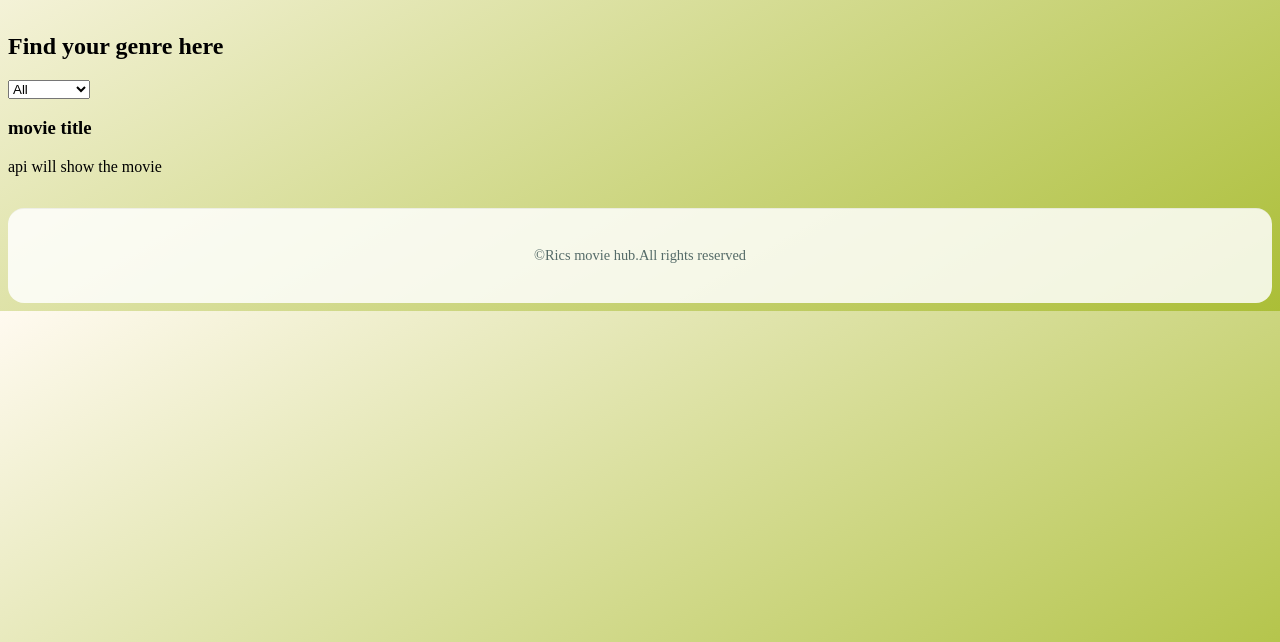
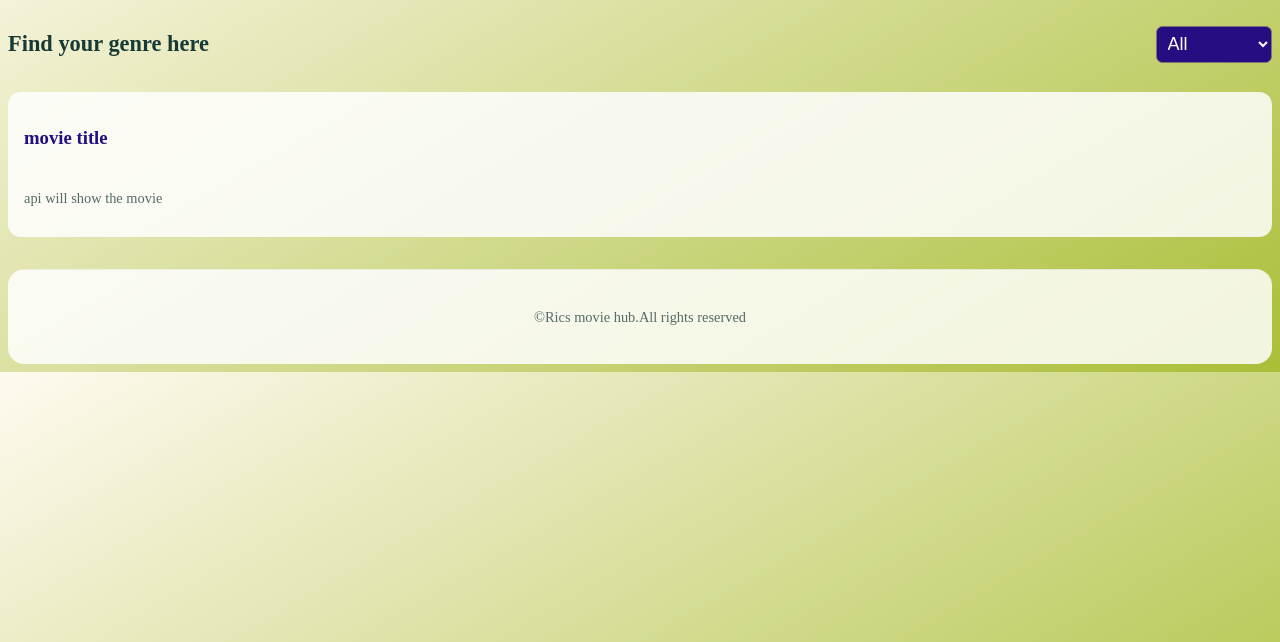
Before and after one commit to ricmusyoki-glitch/movie-repo, a plain HTML site: page movie.html in a window 1280 px wide. Shown: the part 158-800 px from the top of the page. Drawn offline with Linux system fonts and the light colour scheme.

Commit message:
Modified style.css

```diff
--- a/style.css
+++ b/style.css
@@ -272,3 +272,63 @@ footer p {
   color: var(--muted);
   font-size: 0.9rem;
 }
+
+/* MOvie.html page stylings*/
+.movies-page {
+  padding: 2rem 1rem;
+}
+
+/* Top section */
+.movie-section {
+  display: flex;
+  justify-content: space-between;
+  align-items: center;
+  margin-bottom: 1rem;
+}
+
+.heading {
+  color: var(--text);
+  font-size: 1.4rem;
+}
+
+.movie-filter {
+  padding: 0.4rem;
+  border-radius: 0.4rem;
+  font-size: large;
+  background: var(--primary);
+   color: #fffef9;
+  align-items: center;
+}
+
+/* Grid */
+.movies-grid {
+  display: grid;
+  grid-template-columns: repeat(auto-fit, minmax(200px, 1fr));
+  gap: 1rem;
+}
+
+/* Cards */
+.movie-card {
+  background: var(--surface);
+  padding: 1rem;
+  border-radius: 0.8rem;
+
+  display: flex;
+  flex-direction: column;
+  gap: 0.5rem;
+
+  transition: 0.2s ease;
+}
+
+.movie-card h3 {
+  color: var(--primary);
+}
+
+.movie-card p {
+  color: var(--muted);
+  font-size: 0.9rem;
+}
+
+.movie-card:hover {
+  transform: translateY(-4px);
+}
```
